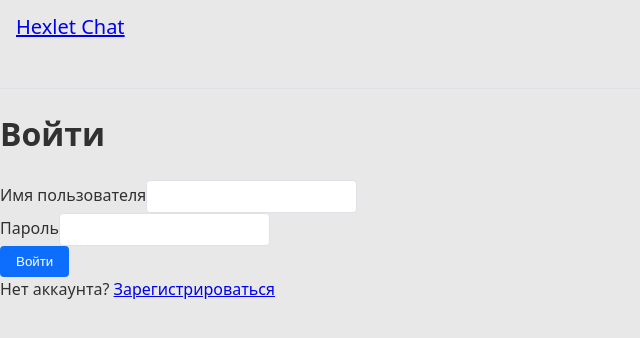
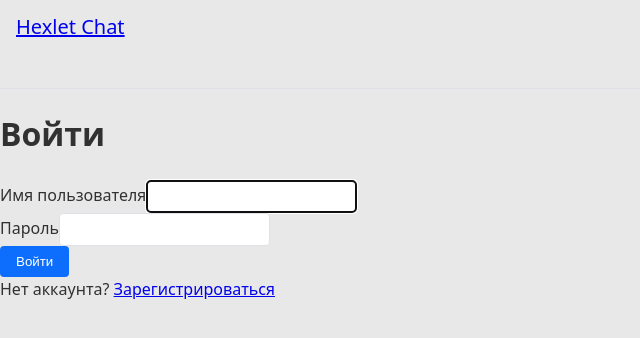
Before and after one commit to pinyaevv/fullstack-javascript-project-12, a React (Vite) app in the folder frontend/: page /login in a window 1280 px wide. Shown: the top 338 px of the page, without its empty margins (0-640 px from the left). Built offline with nearby package versions, Linux system fonts and the light colour scheme; no server answers; what leo-profanity would draw is missing.

Commit message:
Fix input.focus loginPage

```diff
--- a/frontend/src/pages/LoginPage.jsx
+++ b/frontend/src/pages/LoginPage.jsx
@@ -1,4 +1,4 @@
-import React, { useState } from 'react';
+import React, { useState, useRef, useEffect } from 'react';
 import { Formik, Field, Form, ErrorMessage } from 'formik';
 import * as Yup from 'yup';
 import { login } from '../api/auth.js';
@@ -14,6 +14,14 @@ export default function LoginPage() {
   const dispatch = useDispatch();
   const { t } = useTranslation();
 
+  const usernameInput = useRef(null);
+
+  useEffect(() => {
+    if (usernameInput.current) {
+      usernameInput.current.focus();
+    }
+  }, []);
+
   const LoginSchema = Yup.object().shape({
     username: Yup.string()
       .min(3, t('validation.min_3'))
@@ -24,10 +32,8 @@ export default function LoginPage() {
   });
 
   const handleSubmit = async (values, { setSubmitting }) => {
-    console.log('Отправка данных:', values);
     try {
       const token = await login(values.username, values.password, t);
-      console.log('Полученный токен:', token);
       dispatch(setCredentials({
         token: token,
         username: values.username,
@@ -35,7 +41,6 @@ export default function LoginPage() {
       localStorage.setItem('token', token);
       navigate('/', { replace: true });
     } catch (err) {
-      console.error(t('errors.error'), err);
       setError(err?.response?.status === 401
         ? t('errors.incorrect_login_or_password')
         : t('errors.network_error'));
@@ -57,7 +62,12 @@ export default function LoginPage() {
           <Form>
             <div className="mb-3">
               <label htmlFor="username" className="form-label">{t('form.username')}</label>
-              <Field name="username" type="text" className="form-control" />
+              <Field
+                name="username"
+                type="text"
+                className="form-control"
+                innerRef={usernameInput}
+              />
               <ErrorMessage name="username" component="div" className="text-danger" />
             </div>
 
```
